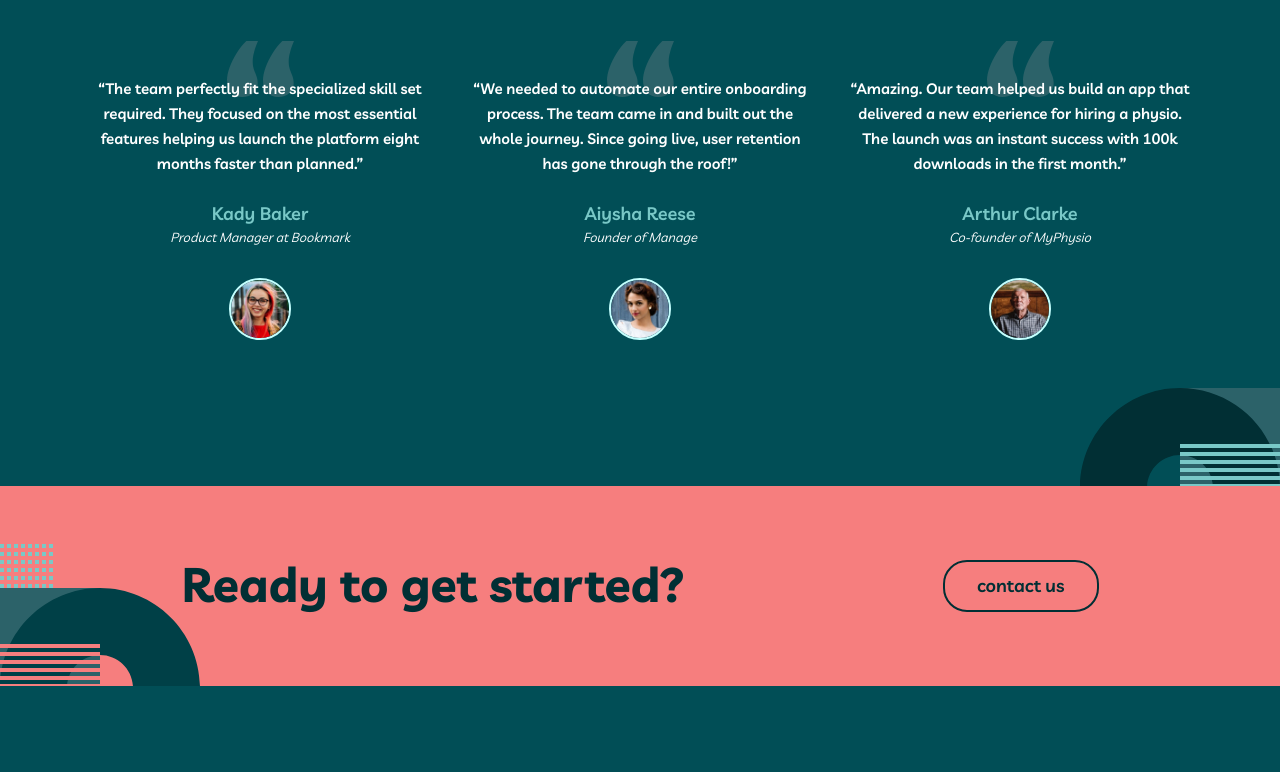
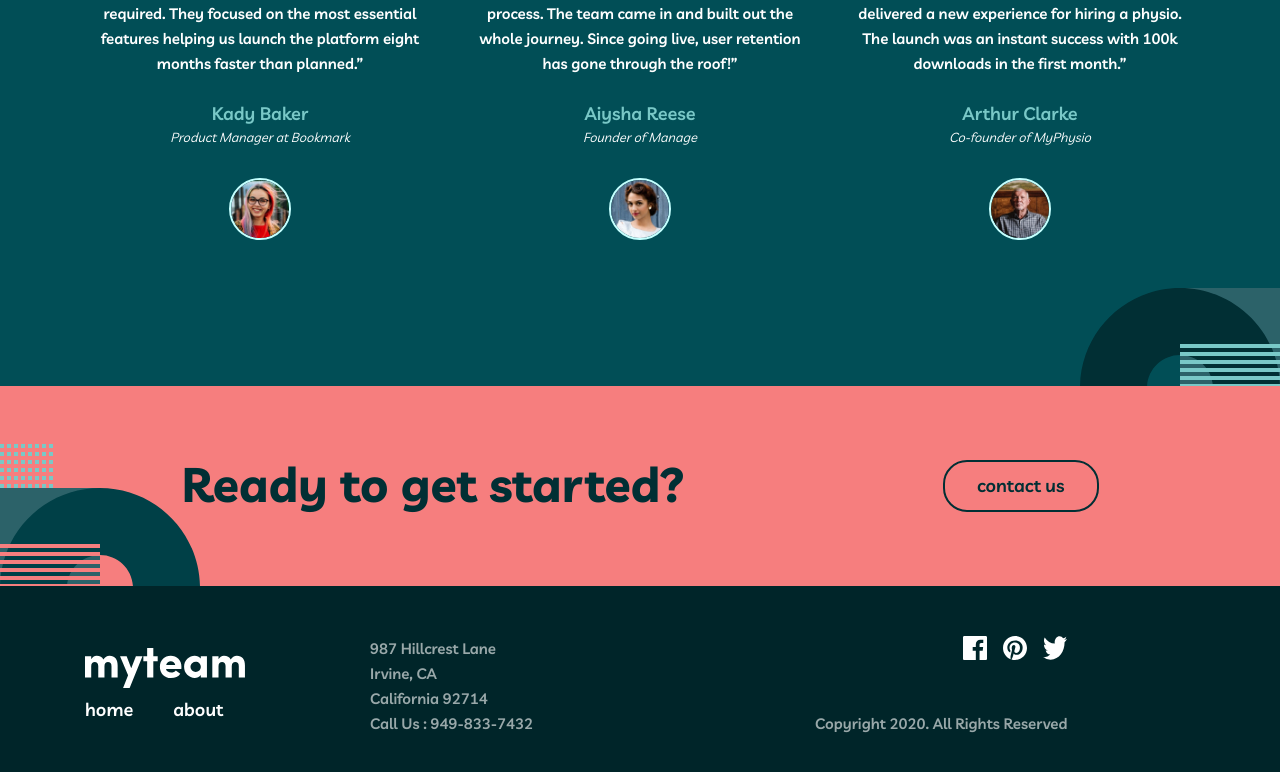
Before and after one commit to TommiKorhonen/myteam, a Next.js app: page / in a window 1280 px wide. Shown: the part 1739-2511 px from the top of the page. Before the commit the page ends 2425 px from the top, so only its background shows below. Built offline with nearby package versions, Linux system fonts and the light colour scheme.

Commit message:
add footer

```diff
--- a/components/cards/HomeInfoCard.tsx
+++ b/components/cards/HomeInfoCard.tsx
@@ -35,4 +35,5 @@ const Description = styled.p`
   font-weight: 600;
   font-size: 15px;
   line-height: 25px;
+  opacity: 0.8;
 `;
--- /dev/null
+++ b/components/footer/Footer.tsx
@@ -0,0 +1,80 @@
+import Link from "next/link";
+import styled from "styled-components";
+import { Container } from "../styles/Container";
+
+const Footer = () => {
+  return (
+    <StyledFooter>
+      <Container>
+        <Content>
+          <ContentLeft>
+            <Navigation>
+              <img src="/images/logo.svg" alt="" />
+              <div>
+                <Link href="/">home</Link>
+                <Link href="/about">about</Link>
+              </div>
+            </Navigation>
+            <ContactInfo>
+              <Description>
+                987 Hillcrest Lane <br /> Irvine, CA <br />
+                California 92714 <br /> Call Us : 949-833-7432
+              </Description>
+            </ContactInfo>
+          </ContentLeft>
+          <ContentRight>
+            <Icons>
+              <img src="/images/icon-facebook.svg" alt="" />
+              <img src="/images/icon-pinterest.svg" alt="" />
+              <img src="/images/icon-twitter.svg" alt="" />
+            </Icons>
+            <Description>Copyright 2020. All Rights Reserved</Description>
+          </ContentRight>
+        </Content>
+      </Container>
+    </StyledFooter>
+  );
+};
+
+export default Footer;
+
+const StyledFooter = styled.footer`
+  background-color: ${({ theme }) => theme.secondary.darkGreen};
+  height: 200px;
+  display: flex;
+  align-items: center;
+`;
+const Navigation = styled.div`
+  width: 285px;
+  div {
+    display: flex;
+    gap: 40px;
+  }
+`;
+const ContentLeft = styled.div`
+  display: flex;
+  align-items: center;
+  width: 730px;
+`;
+const ContentRight = styled.div`
+  display: flex;
+  flex-direction: column;
+  justify-content: space-between;
+  align-items: end;
+`;
+const Description = styled.p`
+  font-weight: 600;
+  font-size: 15px;
+  line-height: 25px;
+  color: white;
+  opacity: 0.6;
+`;
+const ContactInfo = styled.div``;
+const Content = styled.div`
+  display: flex;
+`;
+const Icons = styled.div`
+  display: flex;
+  cursor: pointer;
+  gap: 1rem;
+`;
--- a/components/header/Header.tsx
+++ b/components/header/Header.tsx
@@ -62,7 +62,7 @@ const GrayBlock = styled.div`
 `;
 const Layout = styled.div`
   position: relative;
-  height: 100vh;
+  height: 700px;
   display: flex;
   flex-direction: row;
   align-items: center;
@@ -74,7 +74,7 @@ const BottomShapes = styled.div`
   position: absolute;
 `;
 const LeftShapes = styled.div`
-  top: 39%;
+  top: 350px;
   /* bottom: 10%; */
   left: -100px;
   position: absolute;
--- a/components/layout/Layout.tsx
+++ b/components/layout/Layout.tsx
@@ -1,5 +1,6 @@
 import Navbar from "../navbar/Navbar";
 import { ReactNode } from "react";
+import Footer from "../footer/Footer";
 
 type Props = {
   children: ReactNode;
@@ -10,6 +11,7 @@ export default function Layout({ children }: Props) {
     <>
       <Navbar />
       <div>{children}</div>
+      <Footer />
     </>
   );
 }
```
